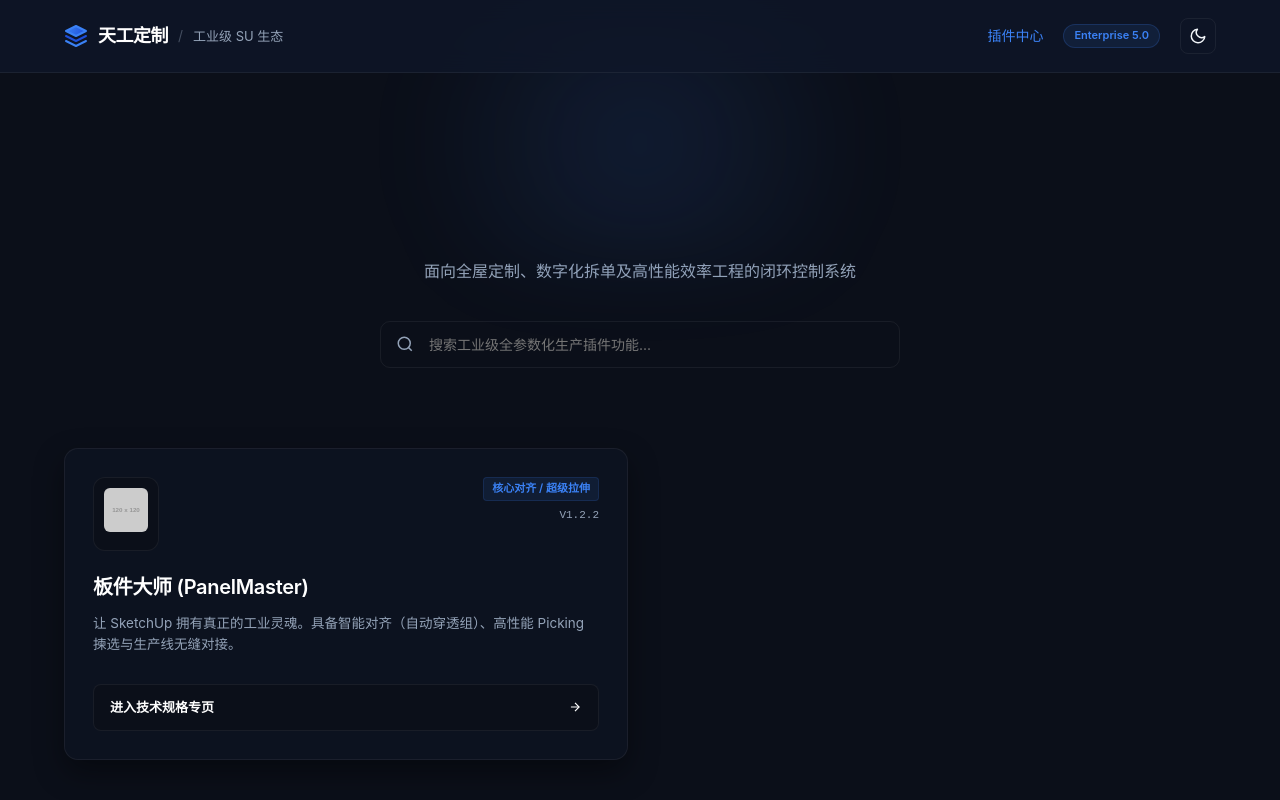
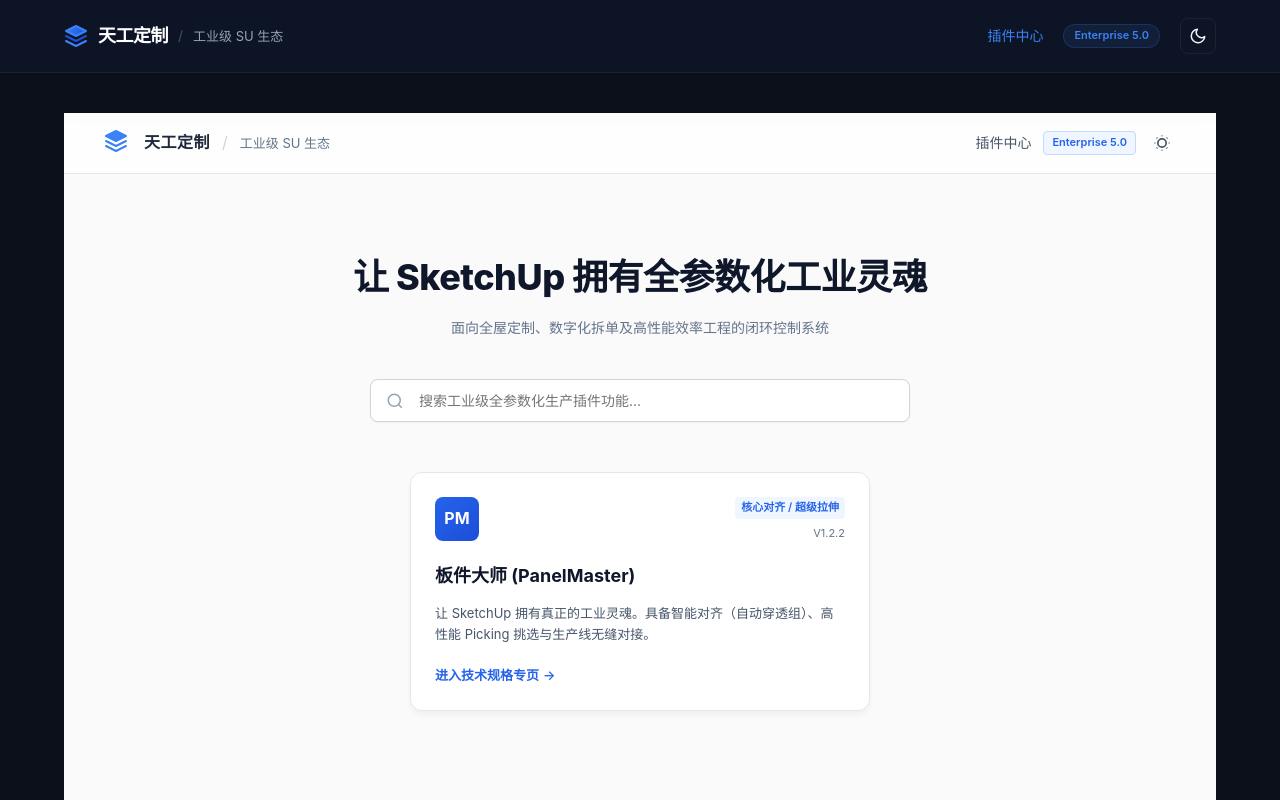
Before and after one commit to rui5man/su-plugins-site, a Vue app: page / in a window 1280 px wide. Shown: the top 800 px of the page. Built offline with nearby package versions, Linux system fonts and the light colour scheme.

Commit message:
Update Home.vue

```diff
--- a/src/views/Home.vue
+++ b/src/views/Home.vue
@@ -1,84 +1,321 @@
 <template>
   <div class="home-container">
-    <section class="hero-section">
-      <div class="glow-effect"></div>
-      <h1 class="gradient-title">让 SketchUp 拥有全参数化工业灵魂</h1>
-      <p class="hero-subtitle">面向全屋定制、数字化拆单及高性能效率工程的闭环控制系统</p>
+    <header class="site-header">
+      <div class="header-left">
+        <div class="logo-box">
+          <svg class="logo-icon" viewBox="0 0 24 24" fill="none" xmlns="http://www.w3.org/2000/svg">
+            <path d="M12 2L2 7L12 12L22 7L12 2Z" fill="#3b82f6" stroke="#3b82f6" stroke-width="2" stroke-linecap="round" stroke-linejoin="round"/>
+            <path d="M2 17L12 22L22 17" stroke="#3b82f6" stroke-width="2" stroke-linecap="round" stroke-linejoin="round"/>
+            <path d="M2 12L12 17L22 12" stroke="#3b82f6" stroke-width="2" stroke-linecap="round" stroke-linejoin="round"/>
+          </svg>
+        </div>
+        <span class="brand-name">天工定制</span>
+        <span class="divider">/</span>
+        <span class="sub-brand">工业级 SU 生态</span>
+      </div>
+      <div class="header-right">
+        <span class="nav-link">插件中心</span>
+        <span class="badge-enterprise">Enterprise 5.0</span>
+        <button class="theme-toggle-btn" @click="$emit('toggle-theme')">
+          <svg class="theme-icon" width="20" height="20" viewBox="0 0 24 24" fill="none" stroke="currentColor" stroke-width="2">
+            <path d="M12 3v1m0 16v1m9-9h-1M4 12H3m15.364-6.364l-.707.707M6.343 17.657l-.707.707m0-12.728l.707.707m11.314 11.314l.707.707M12 7a5 5 0 100 10 5 5 0 000-10z" />
+          </svg>
+        </button>
+      </div>
+    </header>
 
-      <div class="search-wrapper">
-        <svg class="search-icon" viewBox="0 0 24 24" fill="none" stroke="currentColor" stroke-width="2"><circle cx="11" cy="11" r="8"></circle><line x1="21" y1="21" x2="16.65" y2="16.65"></line></svg>
-        <input type="text" v-model="searchQuery" placeholder="搜索工业级全参数化生产插件功能..." />
-      </div>
+    <section class="hero-slogan-wrapper">
+      <h1 class="main-industrial-title">让 SketchUp 拥有全参数化工业灵魂</h1>
+      <p class="sub-industrial-desc">面向全屋定制、数字化拆单及高性能效率工程的闭环控制系统</p>
     </section>
 
-    <div class="plugin-grid">
-      <div v-for="plugin in filteredPlugins" :key="plugin.id" class="glass-card">
-        <div class="card-header">
-          <div class="icon-wrapper">
-            <img :src="plugin.icon" :alt="plugin.name" />
+    <main class="main-content">
+      <div class="search-bar-container">
+        <div class="search-input-wrapper">
+          <svg class="search-icon" width="18" height="18" viewBox="0 0 24 24" fill="none" stroke="currentColor" stroke-width="2">
+            <circle cx="11" cy="11" r="8"></circle><line x1="21" y1="21" x2="16.65" y2="16.65"></line>
+          </svg>
+          <input type="text" placeholder="搜索工业级全参数化生产插件功能..." class="search-input" />
+        </div>
+      </div>
+
+      <div class="plugin-grid">
+        <div class="plugin-card" @click="$router.push('/detail/panel-master')">
+          <div class="card-header">
+            <div class="plugin-avatar-icon pm-avatar">PM</div>
+            <div class="tag-group">
+              <span class="tag-blue">核心对齐 / 超级拉伸</span>
+              <span class="tag-version">V1.2.2</span>
+            </div>
           </div>
-          <div class="meta-zone">
-            <span class="category-tag">{{ plugin.category }}</span>
-            <span class="version-tag">{{ plugin.version }}</span>
+          <h2 class="card-title">板件大师 (PanelMaster)</h2>
+          <p class="card-intro">让 SketchUp 拥有真正的工业灵魂。具备智能对齐（自动穿透组）、高性能 Picking 挑选与生产线无缝对接。</p>
+          <div class="card-footer">
+            <span class="enter-link">进入技术规格专页 <span class="arrow">→</span></span>
           </div>
         </div>
-        <h2 class="card-title">{{ plugin.name }}</h2>
-        <p class="card-desc">{{ plugin.summary }}</p>
+      </div>
+    </main>
 
-        <router-link :to="'/plugin/' + plugin.id" class="neon-btn">
-          <span>进入技术规格专页</span>
-          <svg class="arrow-icon" viewBox="0 0 24 24" fill="none" stroke="currentColor" stroke-width="2"><line x1="5" y1="12" x2="19" y2="12"></line><polyline points="12 5 19 12 12 19"></polyline></svg>
-        </router-link>
-      </div>
-    </div>
+    <footer class="site-footer">
+      <p>© 2026 天工定制 (TIANGONG CUSTOM) · 参数化自动化技术中心</p>
+      <p class="footer-sub">专为全屋定制工业级拆单及生产流水线打造</p>
+    </footer>
   </div>
 </template>
 
-<script setup>
-import { ref, computed } from 'vue';
-import { pluginsData } from '../data/plugins.js';
-
-const searchQuery = ref('');
-const filteredPlugins = computed(() => {
-  return pluginsData.filter(p =>
-    p.name.toLowerCase().includes(searchQuery.value.toLowerCase()) ||
-    p.summary.toLowerCase().includes(searchQuery.value.toLowerCase())
-  );
-});
+<script>
+export default {
+  name: 'HomeView'
+}
 </script>
 
 <style scoped>
-.home-container { position: relative; }
+.home-container {
+  min-height: 100vh;
+  display: flex;
+  flex-direction: column;
+  background-color: #fafafa;
+  color: #1e293b;
+  transition: background-color 0.3s ease, color 0.3s ease;
+}
 
-.hero-section { text-align: center; position: relative; padding: 60px 0 80px; }
-.glow-effect { position: absolute; top: -100px; left: 50%; transform: translateX(-50%); width: 600px; height: 260px; background: radial-gradient(circle, rgba(59,130,246,0.12) 0%, rgba(0,0,0,0) 70%); filter: blur(40px); pointer-events: none; }
+/* 头部导航 */
+.site-header {
+  display: flex;
+  justify-content: space-between;
+  align-items: center;
+  padding: 16px 40px;
+  background-color: rgba(255, 255, 255, 0.8);
+  backdrop-filter: blur(8px);
+  border-bottom: 1px solid #e2e8f0;
+}
+.header-left, .header-right {
+  display: flex;
+  align-items: center;
+  gap: 12px;
+}
+.logo-box {
+  width: 28px;
+  height: 28px;
+}
+.brand-name {
+  font-size: 16px;
+  font-weight: 700;
+  letter-spacing: 0.5px;
+}
+.divider {
+  color: #cbd5e1;
+}
+.sub-brand {
+  font-size: 13px;
+  color: #64748b;
+}
+.nav-link {
+  font-size: 14px;
+  color: #475569;
+  cursor: pointer;
+}
+.badge-enterprise {
+  font-size: 11px;
+  padding: 2px 8px;
+  background-color: #eff6ff;
+  color: #2563eb;
+  border: 1px solid #bfdbfe;
+  border-radius: 4px;
+  font-weight: 600;
+}
+.theme-toggle-btn {
+  background: none;
+  border: none;
+  color: #475569;
+  cursor: pointer;
+  padding: 4px;
+  display: flex;
+  align-items: center;
+}
 
-.gradient-title { font-size: 44px; font-weight: 800; background: var(--gradient-title); -webkit-background-clip: text; -webkit-text-fill-color: transparent; letter-spacing: -1px; margin-bottom: 16px; }
-.hero-subtitle { font-size: 16px; color: var(--text-muted); max-width: 600px; margin: 0 auto 36px; font-weight: 400; }
+/* Slogan 核心区域（修复核心） */
+.hero-slogan-wrapper {
+  text-align: center;
+  padding: 60px 20px 20px 20px;
+  margin-top: 20px;
+}
+.main-industrial-title {
+  font-size: 36px;
+  font-weight: 850;
+  color: #0f172a; /* 亮色模式下使用深黑蓝色，彻底拒绝白字隐形 */
+  letter-spacing: -0.5px;
+  margin-bottom: 16px;
+  line-height: 1.3;
+  transition: color 0.3s ease;
+}
+.sub-industrial-desc {
+  font-size: 14px;
+  color: #64748b;
+  transition: color 0.3s ease;
+}
 
-.search-wrapper { max-width: 520px; margin: 0 auto; position: relative; }
-.search-icon { position: absolute; left: 16px; top: 50%; transform: translateY(-50%); width: 18px; height: 18px; color: var(--text-muted); }
-.search-wrapper input { width: 100%; background: var(--search-bg); border: 1px solid var(--border-color); padding: 14px 20px 14px 48px; border-radius: 10px; font-size: 14px; color: var(--text-title); outline: none; transition: all 0.3s ease; }
-.search-wrapper input:focus { border-color: #3b82f6; box-shadow: 0 0 20px rgba(59, 130, 246, 0.15); }
+/* 搜索区域 */
+.main-content {
+  flex: 1;
+  max-width: 1200px;
+  width: 100%;
+  margin: 0 auto;
+  padding: 20px 40px 60px 40px;
+}
+.search-bar-container {
+  display: flex;
+  justify-content: center;
+  margin-bottom: 50px;
+}
+.search-input-wrapper {
+  position: relative;
+  width: 100%;
+  max-width: 540px;
+}
+.search-icon {
+  position: absolute;
+  left: 16px;
+  top: 50%;
+  transform: translateY(-50%);
+  color: #94a3b8;
+}
+.search-input {
+  width: 100%;
+  padding: 12px 16px 12px 48px;
+  font-size: 14px;
+  background-color: #ffffff;
+  border: 1px solid #cbd5e1;
+  border-radius: 8px;
+  outline: none;
+  color: #0f172a;
+  box-shadow: 0 1px 2px rgba(0,0,0,0.05);
+}
 
-/* 精致动态自适应卡片 */
-.plugin-grid { display: grid; grid-template-columns: repeat(auto-fill, minmax(380px, 1fr)); gap: 24px; }
-.glass-card { background: var(--bg-card); border: 1px solid var(--border-color); border-radius: 14px; padding: 28px; display: flex; flex-direction: column; position: relative; overflow: hidden; transition: all 0.3s ease; box-shadow: var(--shadow-card); }
-.glass-card:hover { transform: translateY(-5px); border-color: var(--border-card-hover); }
+/* 卡片样式 */
+.plugin-grid {
+  display: flex;
+  justify-content: center;
+}
+.plugin-card {
+  width: 100%;
+  max-width: 460px;
+  background-color: #ffffff;
+  border: 1px solid #e2e8f0;
+  border-radius: 12px;
+  padding: 24px;
+  cursor: pointer;
+  box-shadow: 0 4px 6px -1px rgba(0, 0, 0, 0.05);
+  transition: transform 0.2s ease, box-shadow 0.2s ease;
+}
+.plugin-card:hover {
+  transform: translateY(-2px);
+  box-shadow: 0 10px 15px -3px rgba(0, 0, 0, 0.08);
+}
+.card-header {
+  display: flex;
+  justify-content: space-between;
+  align-items: flex-start;
+  margin-bottom: 20px;
+}
+.plugin-avatar-icon {
+  width: 44px;
+  height: 44px;
+  border-radius: 8px;
+  display: flex;
+  align-items: center;
+  justify-content: center;
+  font-weight: 700;
+  font-size: 16px;
+  color: #ffffff;
+}
+.pm-avatar {
+  background: linear-gradient(135deg, #2563eb, #1d4ed8);
+}
+.tag-group {
+  display: flex;
+  flex-direction: column;
+  align-items: flex-end;
+  gap: 6px;
+}
+.tag-blue {
+  font-size: 11px;
+  padding: 2px 6px;
+  background-color: #eff6ff;
+  color: #2563eb;
+  font-weight: 600;
+  border-radius: 4px;
+}
+.tag-version {
+  font-size: 11px;
+  color: #64748b;
+}
+.card-title {
+  font-size: 18px;
+  font-weight: 700;
+  margin-bottom: 12px;
+  color: #0f172a;
+}
+.card-intro {
+  font-size: 13px;
+  line-height: 1.6;
+  color: #475569;
+  margin-bottom: 20px;
+}
+.enter-link {
+  font-size: 13px;
+  color: #2563eb;
+  font-weight: 600;
+  display: flex;
+  align-items: center;
+  gap: 4px;
+}
 
-.card-header { display: flex; justify-content: space-between; align-items: flex-start; margin-bottom: 20px; }
-.icon-wrapper { background: var(--bg-main); border: 1px solid var(--border-color); padding: 10px; border-radius: 12px; transition: background-color 0.3s; }
-.icon-wrapper img { width: 44px; height: 44px; border-radius: 6px; object-fit: cover; }
+/* 页脚 */
+.site-footer {
+  text-align: center;
+  padding: 32px 20px;
+  border-top: 1px solid #e2e8f0;
+  font-size: 12px;
+  color: #64748b;
+  background-color: #f8fafc;
+}
+.footer-sub {
+  margin-top: 4px;
+  color: #94a3b8;
+}
 
-.meta-zone { display: flex; flex-direction: column; align-items: flex-end; gap: 6px; }
-.category-tag { font-size: 11px; font-weight: 600; background: rgba(59,130,246,0.1); color: #3b82f6; padding: 2px 8px; border-radius: 4px; border: 1px solid rgba(59,130,246,0.15); }
-.version-tag { font-size: 11px; color: var(--text-muted); font-family: monospace; }
-
-.card-title { font-size: 20px; font-weight: 600; color: var(--text-title); margin-bottom: 10px; letter-spacing: -0.3px; }
-.card-desc { font-size: 13.5px; color: var(--text-muted); line-height: 1.6; margin-bottom: 28px; flex-grow: 1; display: -webkit-box; -webkit-line-clamp: 3; -webkit-box-orient: vertical; overflow: hidden; }
-
-.neon-btn { display: flex; align-items: center; justify-content: space-between; background: var(--bg-main); color: var(--text-title); padding: 12px 16px; border-radius: 8px; font-size: 13px; font-weight: 600; border: 1px solid var(--border-color); transition: all 0.2s; }
-.neon-btn:hover { background: #3b82f6; color: #ffffff; border-color: #3b82f6; }
-.arrow-icon { width: 14px; height: 14px; transition: transform 0.2s; }
-.neon-btn:hover .arrow-icon { transform: translateX(4px); }
+/* ==========================================================================
+   全局及穿透暗黑模式样式覆盖
+   ========================================================================== */
+:global(.dark) .home-container {
+  background-color: #060814 !important;
+  color: #f1f5f9 !important;
+}
+:global(.dark) .site-header {
+  background-color: rgba(6, 8, 20, 0.8) !important;
+  border-bottom: 1px solid #1e293b !important;
+}
+:global(.dark) .sub-brand { color: #94a3b8; }
+:global(.dark) .nav-link { color: #cbd5e1; }
+:global(.dark) .badge-enterprise {
+  background-color: #1e293b; color: #3b82f6; border-color: #2563eb;
+}
+:global(.dark) .theme-toggle-btn { color: #cbd5e1; }
+:global(.dark) .main-industrial-title {
+  color: #ffffff !important; /* 在暗黑模式下变回闪亮纯白 */
+}
+:global(.dark) .sub-industrial-desc { color: #94a3b8 !important; }
+:global(.dark) .search-input {
+  background-color: #0f172a; border-color: #1e293b; color: #f1f5f9;
+}
+:global(.dark) .plugin-card {
+  background-color: #0f172a; border-color: #1e293b;
+}
+:global(.dark) .card-title { color: #ffffff; }
+:global(.dark) .card-intro { color: #94a3b8; }
+:global(.dark) .site-footer {
+  background-color: #090d1f; border-top-color: #1e293b; color: #475569;
+}
 </style>
```
